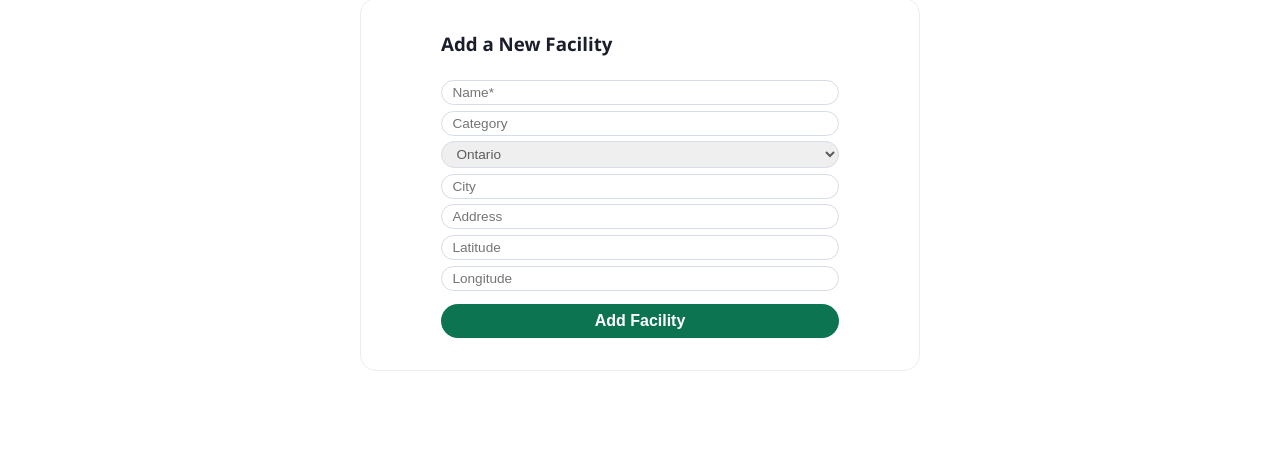
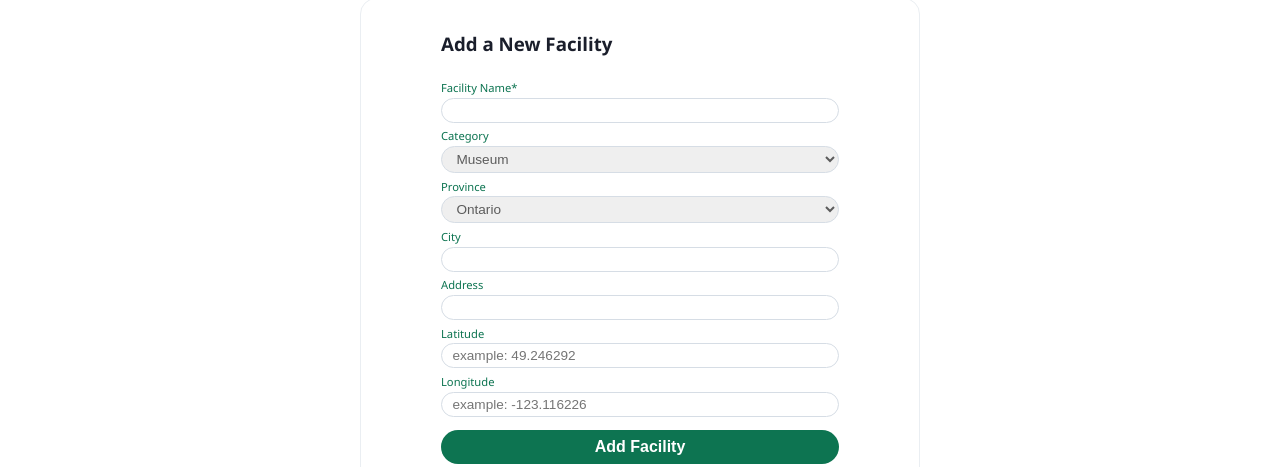
Before and after one commit to eyoung-15/IAT_459_Final_Project, a React (Create React App) app in the folder frontend/: page /dashboard in a window 1280 px wide. Shown: the part 376-843 px from the top of the page. Before the commit the page ends 800 px from the top, so only its background shows below. Built offline with nearby package versions, Linux system fonts and the light colour scheme; no server answers; sample sign-in values are in the browser's storage.

Commit message:
force users to select a category when adding facility

```diff
--- a/frontend/src/Dashboard.js
+++ b/frontend/src/Dashboard.js
@@ -457,21 +457,33 @@ function Dashboard() {
       >
         <h3 style={{ marginBottom: "1.5rem" }}>Add a New Facility</h3>
         <form onSubmit={handleSubmit} style={styles.form}>
+          <label style={styles.label}>Facility Name*</label>
           <input
             name="Name"
-            placeholder="Name*"
+            // placeholder="Name*"
             value={formData.Name}
             onChange={handleChange}
             required
             style={styles.input}
           />
-          <input
+          <label style={styles.label}>Category</label>
+          <select
             name="Category"
-            placeholder="Category"
             value={formData.Category}
             onChange={handleChange}
             style={styles.input}
-          />
+          >
+            <option value={"museum"}>Museum</option>
+            <option value={"gallery"}>Gallery</option>
+            <option value={"heritage or historic site"}>
+              Heritage or Historic Site
+            </option>
+            <option value={"art or cultural centre"}>
+              Art or Cultural Centre
+            </option>
+            <option value={"other"}>Other</option>
+          </select>
+          <label style={styles.label}>Province</label>
           <select
             name="Province"
             value={formData.Province}
@@ -491,30 +503,34 @@ function Dashboard() {
             <option value={"yt"}>Yukon</option>
             <option value={"nt"}>Northwest Territories</option>
           </select>
+          <label style={styles.label}>City</label>
           <input
             name="City"
-            placeholder="City"
+            // placeholder="City"
             value={formData.City}
             onChange={handleChange}
             style={styles.input}
           />
+          <label style={styles.label}>Address</label>
           <input
             name="Address"
-            placeholder="Address"
+            // placeholder="Address"
             value={formData.Address}
             onChange={handleChange}
             style={styles.input}
           />
+          <label style={styles.label}>Latitude</label>
           <input
             name="Latitude"
-            placeholder="Latitude"
+            placeholder="example: 49.246292"
             value={formData.Latitude}
             onChange={handleChange}
             style={styles.input}
           />
+          <label style={styles.label}>Longitude</label>
           <input
             name="Longitude"
-            placeholder="Longitude"
+            placeholder="example: -123.116226"
             value={formData.Longitude}
             onChange={handleChange}
             style={styles.input}
@@ -525,6 +541,7 @@ function Dashboard() {
         </form>
       </div>
 
+      {/* <h2 className="section-title">Manage My Account</h2> */}
     </div>
   );
 }
```
